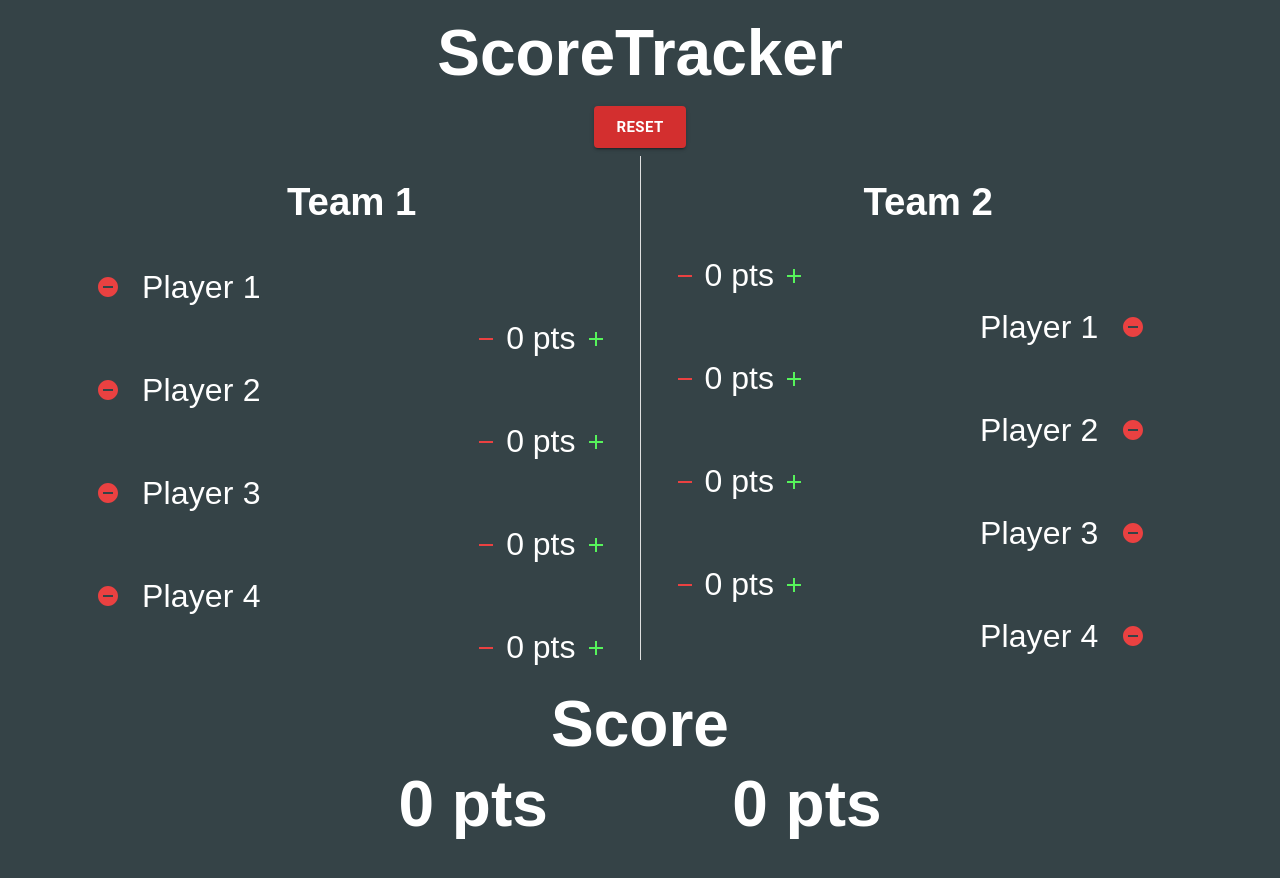
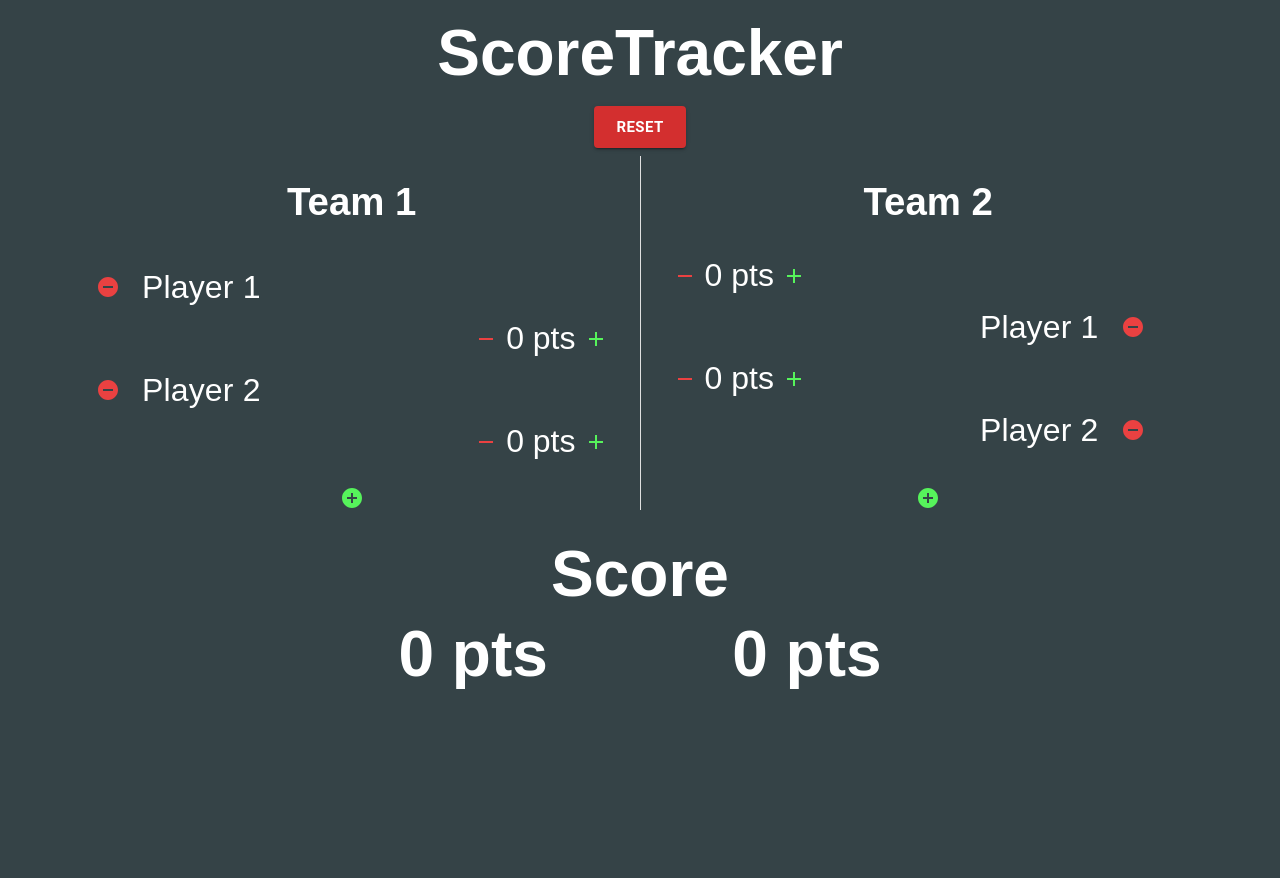
Before and after one commit to murhad9/scoretracker, a React (Create React App) app: page / in a window 1280 px wide. Shown: the top 878 px of the page. After the commit the page ends 800 px from the top, so only its background shows below. Built offline with nearby package versions, Linux system fonts and the light colour scheme; a web font is replaced by a local one.

Commit message:
hotfix row display for players

```diff
--- a/src/App.tsx
+++ b/src/App.tsx
@@ -9,8 +9,6 @@ import TeamScore from "./components/Team/TeamScore";
 export const DEFAULT_PLAYERS: PlayerProps[] = [
   { name: "Player 1", score: 0 },
   { name: "Player 2", score: 0 },
-  { name: "Player 3", score: 0 },
-  { name: "Player 4", score: 0 },
 ];
 
 function App() {
--- a/src/components/Player/PlayerRow.tsx
+++ b/src/components/Player/PlayerRow.tsx
@@ -54,17 +54,13 @@ const PlayerRow: React.FC<PlayerRowProps> = ({
       {reverseOrder ? (
         <>
           {PLAYER_SCORE}
-          <Stack direction={"row"}>
-            {PLAYER_TEXT_FIELD}
-            {REMOVE_BUTTON}
-          </Stack>
+          {PLAYER_TEXT_FIELD}
+          {REMOVE_BUTTON}
         </>
       ) : (
         <>
-          <Stack direction={"row"}>
-            {REMOVE_BUTTON}
-            {PLAYER_TEXT_FIELD}
-          </Stack>
+          {REMOVE_BUTTON}
+          {PLAYER_TEXT_FIELD}
           {PLAYER_SCORE}
         </>
       )}
```
